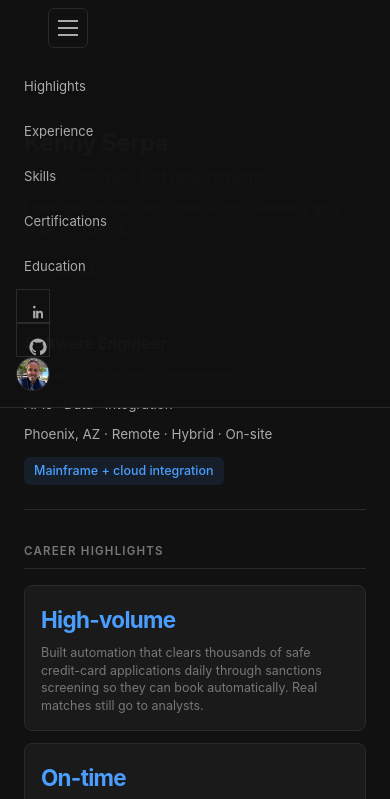
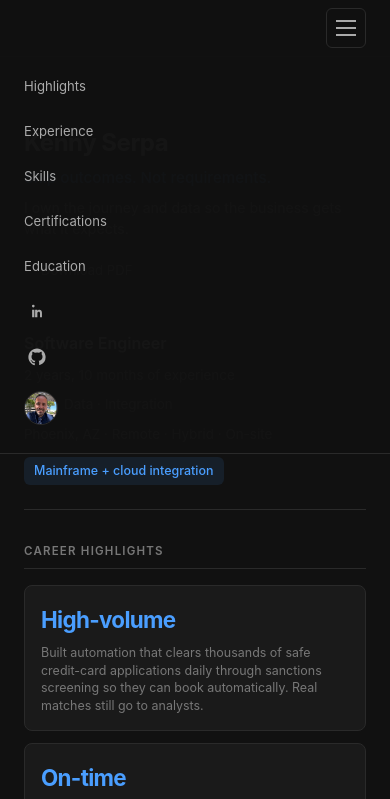
Before and after one commit to KennySerpa/kennyserpa.github.io, a website built with Vite: page src/index.html in a window 390 px wide. Both pictures are taken after a click on the button "Toggle navigation". Shown: the top 799 px of the page. Built offline with nearby package versions, Linux system fonts and the light colour scheme.

Commit message:
fix: relative asset paths and mobile nav layout

```diff
--- a/src/css/main.css
+++ b/src/css/main.css
@@ -696,6 +696,18 @@ footer {
     grid-template-columns: 1fr;
   }
 
+  .nav-inner {
+    justify-content: flex-end;
+  }
+
+  .nav-inner > nav {
+    margin-left: 0;
+    flex: none;
+    width: auto;
+    display: flex;
+    justify-content: flex-end;
+  }
+
   .nav-toggle {
     display: flex;
   }
@@ -707,7 +719,8 @@ footer {
     right: 0;
     left: 0;
     flex-direction: column;
-    align-items: stretch;
+    align-items: flex-start;
+    justify-content: flex-start;
     gap: 0;
     background: rgba(17, 17, 17, 0.98);
     border-bottom: 1px solid var(--border);
@@ -725,6 +738,19 @@ footer {
   .nav-links a {
     padding: 12px 8px;
     border-radius: 0;
+  }
+
+  .nav-links .nav-icon {
+    width: auto;
+    height: auto;
+    justify-content: flex-start;
+    border: none;
+    padding: 12px 8px;
+    border-radius: 0;
+  }
+
+  .nav-links .nav-photo {
+    margin: 12px 8px;
   }
 
   .nav-cta {
--- a/vite.config.js
+++ b/vite.config.js
@@ -7,7 +7,7 @@ import { defineConfig } from 'vite';
  */
 export default defineConfig({
   root: 'src',
-  base: '/',
+  base: './',
   publicDir: '../public',
   build: {
     outDir: '../dist',
```
